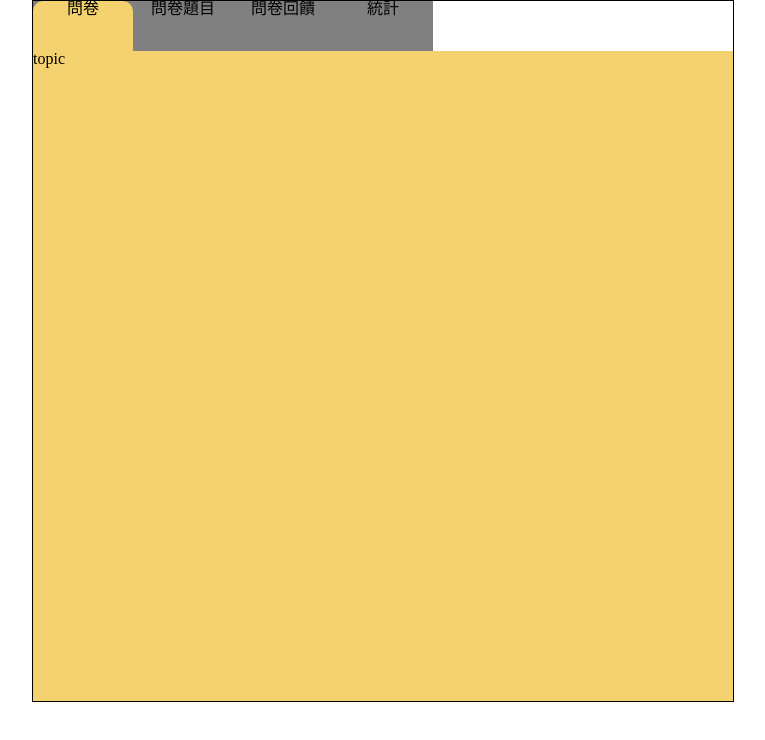
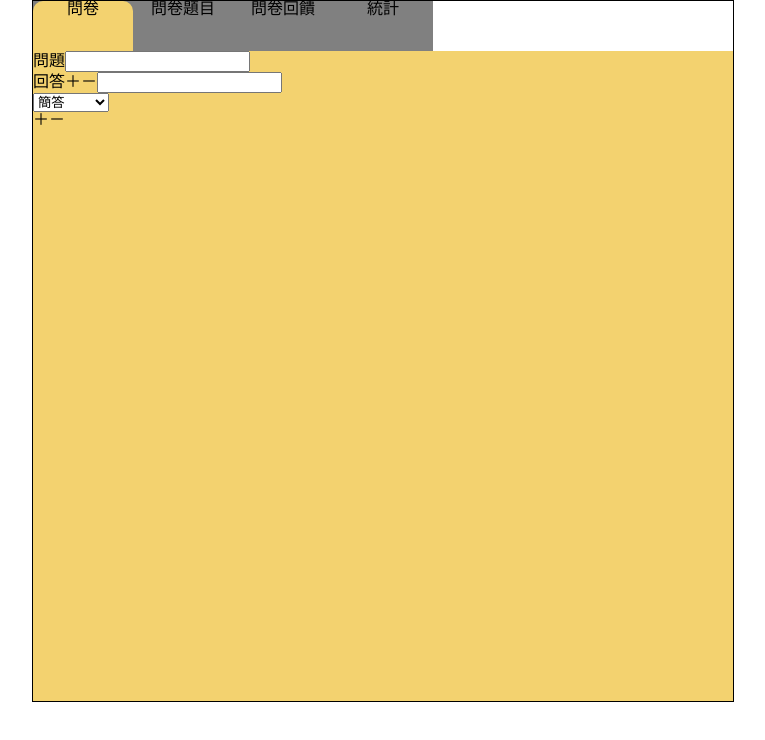
Before and after one commit to LIANG-IAN/Questionnaire_backstage_vue, a Vue app: page /backstage/topic in a window 1280 px wide. Shown: the top 740 px of the page, without its empty margins (257-1022 px from the left). Built offline with nearby package versions, Linux system fonts and the light colour scheme.

Commit message:
Topic.vue

```diff
--- a/src/components/OverviewBox.vue
+++ b/src/components/OverviewBox.vue
@@ -15,7 +15,7 @@ export default {
 
 
       findAll: import.meta.env.VITE_FIND_ALL,
-      deleteQuestionnaire:import.meta.env.VITE_DELETE_QUESTIONNAIRE
+      deleteQuestionnaire: import.meta.env.VITE_DELETE_QUESTIONNAIRE
 
     }
   },
@@ -56,23 +56,24 @@ export default {
       if (this.checkedList.includes(questionnaireId)) {
         const index = this.checkedList.indexOf(questionnaireId);
         this.checkedList.splice(index, 1);
-      }else {
+      }
+      else {
         this.checkedList.push(questionnaireId);
       }
     },
 
 
     // 刪除問卷
-    deleteQuestion(questionnaireIdList){
-      axios.post(this.deleteQuestionnaire,{"idList":questionnaireIdList}).then(response=>{
+    deleteQuestion(questionnaireIdList) {
+      axios.post(this.deleteQuestionnaire, {"idList": questionnaireIdList}).then(response => {
         alert(response.data.message);
       })
     },
 
 
     // 紀錄點擊
-    setSession(id){
-      sessionStorage.setItem("id",id);
+    setSession(id) {
+      sessionStorage.setItem("id", id);
     },
 
 
@@ -83,7 +84,7 @@ export default {
 
 
     // 清除 sessionStorage
-    removeSession(item){
+    removeSession(item) {
       sessionStorage.removeItem(item);
     }
   },
@@ -119,8 +120,10 @@ export default {
 
 <template>
   <div class="overview-box">
-    <span v-show="identity === 'true'" @click="deleteQuestion(checkedList)" class="delete-Questionnaire">✖</span>
-    <span v-show="identity === 'true'" @click="navigateTo('/backstage/questionnaireManage'); removeSession(`questionnaireObject`)" class="add-Questionnaire">✚</span>
+    <span v-show="identity === 'true'" class="delete-Questionnaire" @click="deleteQuestion(checkedList)">✖</span>
+    <span v-show="identity === 'true'"
+          class="add-Questionnaire"
+          @click="navigateTo('/backstage/questionnaireManage'); removeSession(`questionnaireObject`)">✚</span>
     <table>
       <thead>
       <tr>
@@ -134,7 +137,8 @@ export default {
       </tr>
       </thead>
       <tbody>
-      <tr v-for="questionnaire in questionnaireList && questionnaireList.slice(page * 10 - 10, page * 10)">
+      <tr v-for="(questionnaire,index) in questionnaireList && questionnaireList.slice(page * 10 - 10, page * 10)"
+          :key="index">
         <td v-show="identity === 'true'">
           <input :checked="isChecked" :data-id="questionnaire.id" type="checkbox" @click="check(questionnaire.id)">
         </td>
@@ -143,10 +147,14 @@ export default {
 
         <!--   是否渲染 router-link   -->
         <td v-if="getState(questionnaire) === '進行中'">
-          <router-link :data-id="questionnaire.id" :to="path" @click="setSession(questionnaire.id)">{{ questionnaire.questionnaire }}</router-link>
+          <router-link :data-id="questionnaire.id" :to="path" @click="setSession(questionnaire.id)">
+            {{ questionnaire.questionnaire }}
+          </router-link>
         </td>
         <td v-else-if="identity === 'true'">
-          <router-link :data-id="questionnaire.id" :to="path" @click="setSession(questionnaire.id)">{{ questionnaire.questionnaire }}</router-link>
+          <router-link :data-id="questionnaire.id" :to="path" @click="setSession(questionnaire.id)">
+            {{ questionnaire.questionnaire }}
+          </router-link>
         </td>
         <td v-else>{{ questionnaire.questionnaire }}</td>
 
@@ -166,7 +174,7 @@ export default {
       </tbody>
     </table>
     <div class="page-item">
-      <span v-for="page in pageTotal" v-on:click="pagination">{{ page }}</span>
+      <span v-for="(page,index) in pageTotal" :key="index" v-on:click="pagination">{{ page }}</span>
     </div>
   </div>
 </template>
--- a/src/views/QuestionnaireManage.vue
+++ b/src/views/QuestionnaireManage.vue
@@ -10,8 +10,10 @@ export default {
       questionnaire: {
         questionnaire: "",
         mainPoint: "",
-        startingTime: "",
-        endTime: ""
+        startingTime: new Date().toISOString().substring(0,10),
+        endTime: new Date(new Date().getTime() + 7 * 24 * 60 * 60 * 1000)
+            .toISOString()
+            .substring(0, 10)
       },
 
       findByQuestionnaireId: import.meta.env.VITE_FIND_BY_QUESTIONNAIRE_ID,
--- a/src/views/Topic.vue
+++ b/src/views/Topic.vue
@@ -1,15 +1,68 @@
 <script>
-import {defineComponent} from 'vue'
 
-export default defineComponent({
-  name: "topic"
-})
+export default {
+  data() {
+    return {
+      inputType: "text",
+      optionAmount: [1],
+      questionAmount: [1],
+    }
+  },
+  methods: {
+    plus(item) {
+      item = item || 0;  // 將 item 初始化為 0，如果它是 undefined
+      item++;
+      return item;
+    },
+    minus(item) {
+      item = item || 0;
+      item--;
+      if (item <=0){
+        return item = 1; // 避免 input 完全消失
+      }
+      return item;
+    }
+  }
+}
 </script>
 
 <template>
-<h1>topic</h1>
+  <div class="topic">
+    <div v-for="(n,index) in questionAmount" :key="index" class="question-block">
+
+      <label :for="'question-' + index">問題</label>
+      <input :id="`question-` + index" type="text">
+
+      <div class="option-block">
+        <label for="answer">回答</label>
+        <span @click="optionAmount[index] = plus(optionAmount[index])">＋</span>
+        <span @click="optionAmount[index] = minus(optionAmount[index])">－</span>
+        <input v-for=" (n,index) in optionAmount[index]" :key="index" type="text">
+      </div>
+
+      <select v-model="inputType">
+        <option value="text">
+          簡答
+        </option>
+        <option value="select">
+          選擇題
+        </option>
+        <option value="checkbox">
+          核取方塊
+        </option>
+      </select>
+
+    </div>
+    <span @click="questionAmount = plus(questionAmount)">＋</span>
+    <span @click="questionAmount = minus(questionAmount)">－</span>
+  </div>
 </template>
 
-<style scoped lang="scss">
+<style lang="scss" scoped>
+.topic {
 
+  .question-block {
+
+  }
+}
 </style>
```
